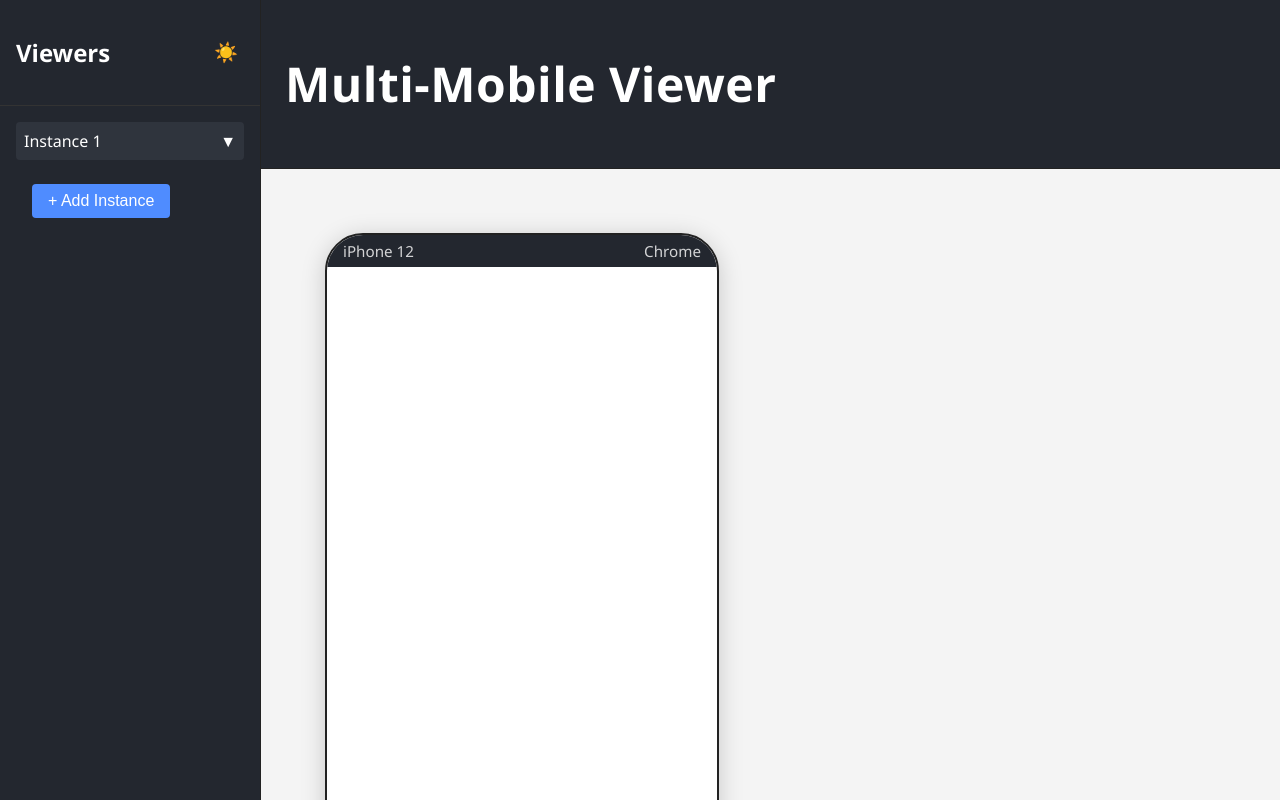
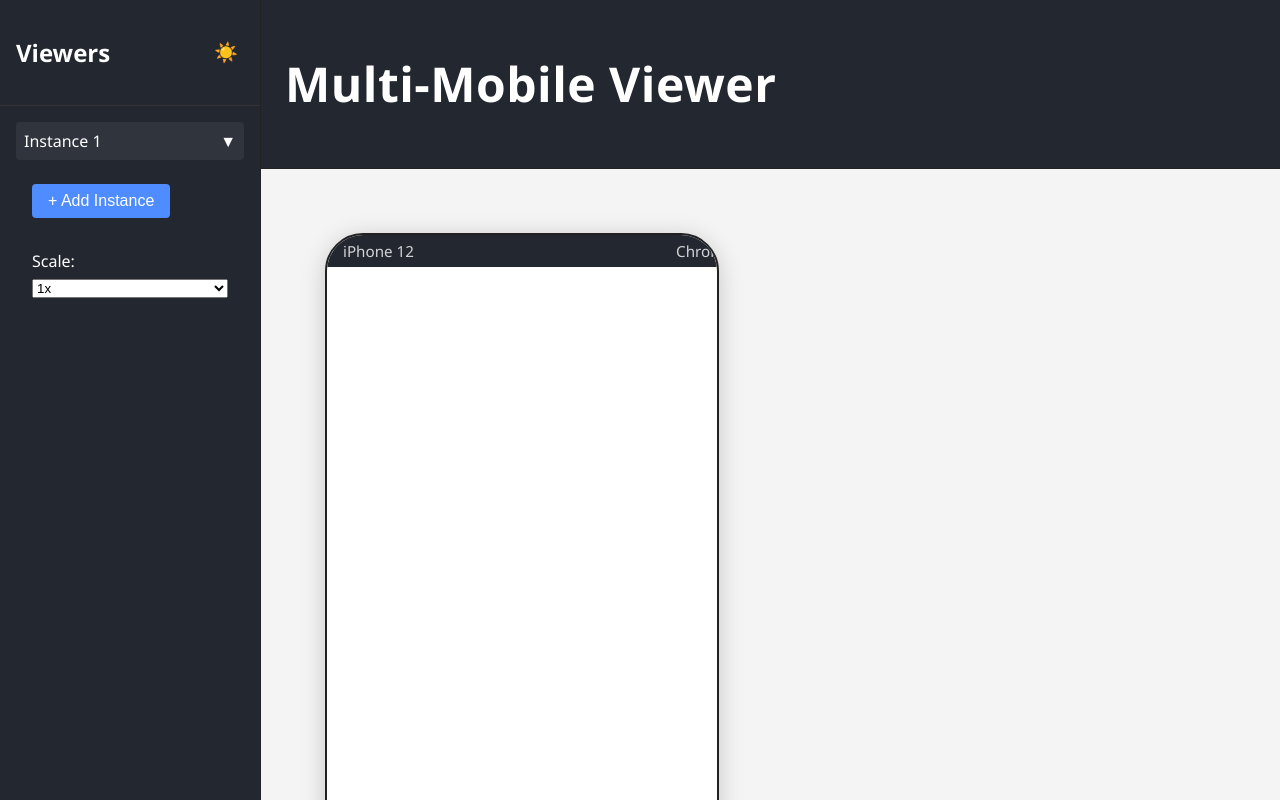
Before and after one commit to davidyarbrough/multi-mobile-viewer, a React (Vite) app: page / in a window 1280 px wide. Both pictures are taken after a click on the button "+ Add Instance". Shown: the top 800 px of the page. Built offline with nearby package versions, Linux system fonts and the light colour scheme.

Commit message:
adding a scaling feature

```diff
--- a/src/App.jsx
+++ b/src/App.jsx
@@ -7,6 +7,7 @@ import './App.css';
 function App() {
   const [darkMode, setDarkMode] = useState(false);
   const [instances, setInstances] = useState([]);
+  const [scale, setScale] = useState(1);
 
   return (
     <div className={darkMode ? 'app dark' : 'app'}>
@@ -15,6 +16,8 @@ function App() {
         setDarkMode={setDarkMode}
         instances={instances}
         setInstances={setInstances}
+        scale={scale}
+        setScale={setScale}
       />
       <div className="main-content">
         <TitleBar />
@@ -29,6 +32,7 @@ function App() {
                 device={inst.device || 'iPhone 12'}
                 browser={inst.browser || 'Chrome'}
                 config={{ darkMode }}
+                scale={scale}
               />
             </React.Fragment>
           ))}
--- a/src/components/Sidebar.jsx
+++ b/src/components/Sidebar.jsx
@@ -76,7 +76,7 @@ function InstanceConfigDropdown({ inst, idx, handleChange }) {
   );
 }
 
-function Sidebar({ darkMode, setDarkMode, instances, setInstances }) {
+function Sidebar({ darkMode, setDarkMode, instances, setInstances, scale, setScale }) {
   const [openIdx, setOpenIdx] = useState(null);
 
   const handleChange = (idx, field, value) => {
@@ -120,6 +120,21 @@ function Sidebar({ darkMode, setDarkMode, instances, setInstances }) {
         <button className="add-btn" onClick={() => setInstances([...instances, { name: '', url: '', device: deviceOptions[0], browser: browserOptions[0] }])}>
           + Add Instance
         </button>
+        <div style={{ margin: '1rem 0', padding: '0 1rem' }}>
+          <label htmlFor="scaling-tool" style={{ display: 'block', marginBottom: 4 }}>Scale:</label>
+          <select
+            id="scaling-tool"
+            value={String(scale)}
+            onChange={e => setScale(Number(e.target.value))}
+            style={{ width: '100%' }}
+          >
+            <option value="1.5">1.5x</option>
+            <option value="1.25">1.25x</option>
+            <option value="1">1x</option>
+            <option value="0.75">0.75x</option>
+            <option value="0.5">0.5x</option>
+          </select>
+        </div>
       </div>
     </aside>
   );
--- a/src/components/Viewer.jsx
+++ b/src/components/Viewer.jsx
@@ -14,40 +14,54 @@ const userAgents = {
   // Add more as needed
 };
 
-function Viewer({ url, device = 'iPhone 12', browser = 'Chrome', config = {} }) {
+function Viewer({ url, device = 'iPhone 12', browser = 'Chrome', config = {}, scale = 1 }) {
   const preset = devicePresets[device] || devicePresets['iPhone 12'];
   const uaKey = `${device}:${browser}`;
   const userAgent = userAgents[uaKey] || '';
   const proxySrc = url
     ? `/proxy?url=${encodeURIComponent(url)}&ua=${encodeURIComponent(userAgent)}`
     : '';
-
   return (
     <div
       className={`viewer-frame ${config.darkMode ? 'dark' : ''}`}
       style={{
-        width: preset.width,
-        height: preset.height,
+        width: preset.width * scale,
+        height: preset.height * scale,
         borderRadius: preset.borderRadius,
+        overflow: 'hidden',
+        position: 'relative',
       }}
     >
-      <div className="viewer-header">
+      <div className="viewer-header" style={{ transform: `scale(${scale})`, transformOrigin: 'top left', width: preset.width }}>
         <span className="device-label">{device}</span>
         <span className="browser-label">{browser}</span>
       </div>
+      <div
+        style={{
+          width: preset.width * scale,
+          height: (preset.height - 32) * scale,
+          overflow: 'hidden',
+        }}
+      >
         <iframe
           title={url}
           src={proxySrc}
           className="viewer-iframe"
           style={{
-          width: '100%',
-          height: `calc(100% - 32px)`,
+            width: preset.width,
+            height: preset.height - 32,
             border: 'none',
             background: config.darkMode ? '#181a1b' : '#fff',
             borderRadius: preset.borderRadius,
+            transform: `scale(${scale})`,
+            transformOrigin: 'top left',
+            pointerEvents: 'auto',
+            position: 'relative',
+            display: 'block',
           }}
           sandbox="allow-scripts allow-same-origin allow-forms allow-popups"
         />
+      </div>
     </div>
   );
 }
```
Lines whose indentation alone changed are shown as unchanged.
